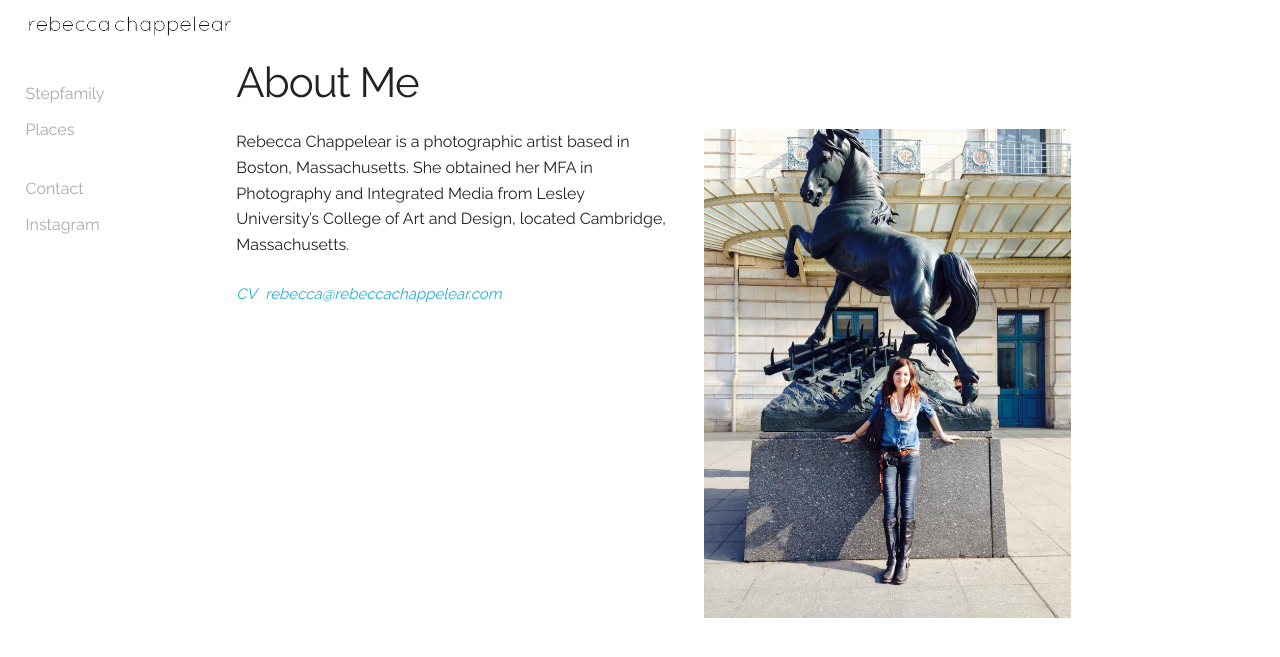
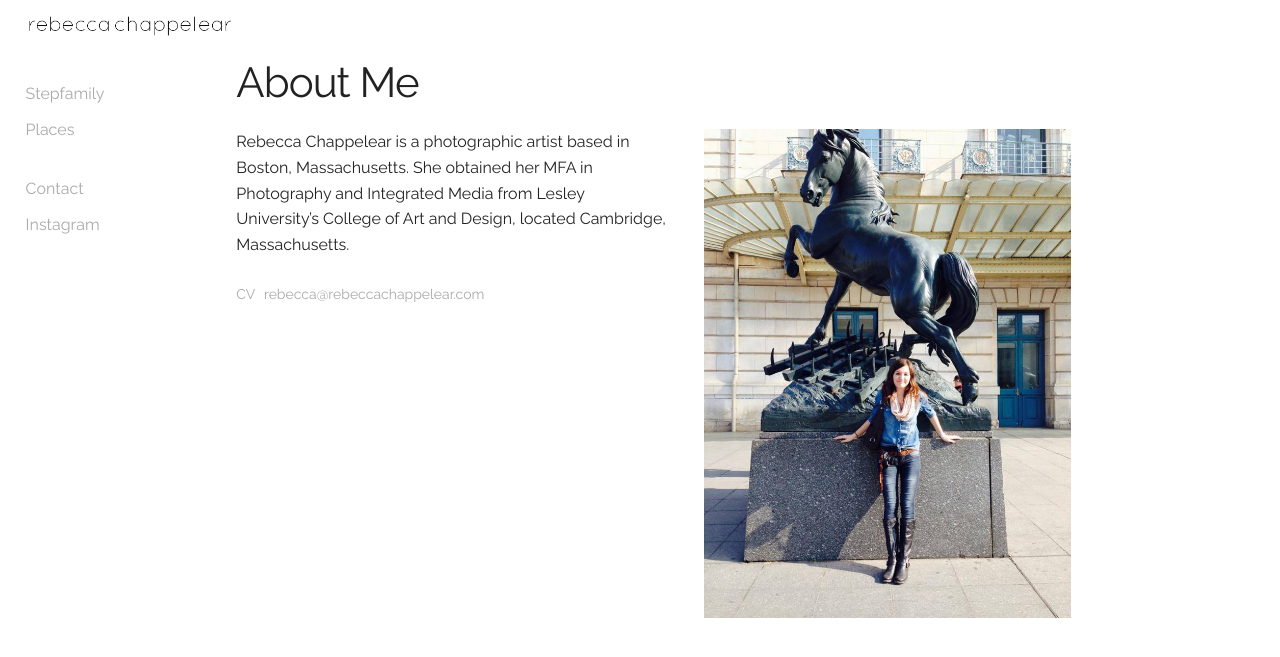
Before and after one commit to rchappelear/rchappelear.github.io, a Jekyll site: the page built from contact.html, in a window 1280 px wide. Shown: the top 657 px of the page. Built offline with Jekyll 4.4.1, drawn with Linux system fonts in a browser that asks for light colours; nearby versions of some CDN libraries.

Commit message:
Resume in a new tab. Update contact link styles

```diff
--- a/_layouts/default.html
+++ b/_layouts/default.html
@@ -32,7 +32,8 @@
           speed: 250,
           fade: true,
           arrows: false,
-          lazyLoad: 'progressive'
+          lazyLoad: 'progressive',
+          dots: true,
         })
 
         // Calculate mouse offset and change mouse cursor
--- a/contact.html
+++ b/contact.html
@@ -10,7 +10,7 @@ title: About
 <div class="row">
   <div class="six columns">
     <p style="font-size: 16px;">Rebecca Chappelear is a photographic artist based in Boston, Massachusetts. She obtained her MFA in Photography and Integrated Media from Lesley University’s College of Art and Design, located Cambridge, Massachusetts.</p>
-    <p><a href="/files/rchappelear_2018_CV.pdf" class="aboutLink" style="margin-right: 2%">CV</a><a href="mailto:rebecca@rebeccachappelear.com" class="aboutLink">rebecca@rebeccachappelear.com</a></p>
+    <p><a href="/files/rchappelear_2018_CV.pdf" class="aboutLink" target="_blank" style="margin-right: 2%">CV</a><a href="mailto:rebecca@rebeccachappelear.com" class="aboutLink">rebecca@rebeccachappelear.com</a></p>
 
   </div>
   <div class="six columns">
--- a/css/style.css
+++ b/css/style.css
@@ -36,7 +36,12 @@ li a:hover {
 
 .aboutLink {
   text-decoration: none;
-  font-style: italic;
+  color: #aaaaaa;
+  font-size: 14px;
+}
+
+.aboutLink:hover {
+  color: #777777;
 }
 
 .workDescription {
```
